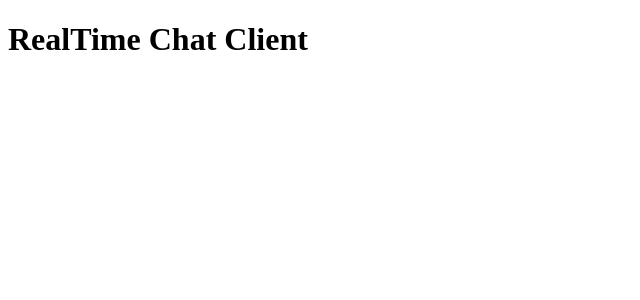
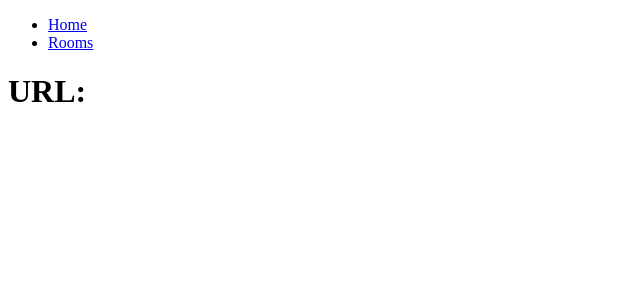
Before and after one commit to jimuskin/realtime-chat, a React (Create React App) app in the folder client/: page / in a window 1280 px wide. Shown: the top 300 px of the page, without its empty margins (0-640 px from the left). Built offline with nearby package versions, Linux system fonts and the light colour scheme.

Commit message:
Added react routers.

```diff
--- a/client/package.json
+++ b/client/package.json
@@ -8,6 +8,7 @@
     "@testing-library/user-event": "^12.5.0",
     "react": "^17.0.1",
     "react-dom": "^17.0.1",
+    "react-router-dom": "^5.2.0",
     "react-scripts": "4.0.1",
     "web-vitals": "^0.2.4"
   },
--- /dev/null
+++ b/client/src/App.js
@@ -0,0 +1,42 @@
+import React from "react";
+
+import {
+	BrowserRouter as Router,
+	Switch,
+	Route,
+	Link,
+	useParams,
+} from "react-router-dom";
+
+const App = () => {
+	return (
+		<Router>
+			<div>
+				<nav>
+					<ul>
+						<li>
+							<Link to="/">Home</Link>
+						</li>
+						<li>
+							<Link to="/rooms"> Rooms</Link>
+						</li>
+					</ul>
+				</nav>
+			</div>
+			<h1>URL:</h1>
+			<Switch>
+				<Route path="/:roomId">
+					<Id />
+				</Route>
+			</Switch>
+		</Router>
+	);
+};
+
+const Id = () => {
+	let { roomId } = useParams();
+
+	return <h3>ID: {roomId} </h3>;
+};
+
+export default App;
--- a/client/src/index.js
+++ b/client/src/index.js
@@ -1,7 +1,6 @@
 import React from "react";
 import ReactDOM from "react-dom";
 
-ReactDOM.render(
-	<h1> RealTime Chat Client</h1>,
-	document.getElementById("root")
-);
+import App from "./App";
+
+ReactDOM.render(<App />, document.getElementById("root"));
```
Also changed, not shown: 1 other file (tests, documents, lock files or other folders).
